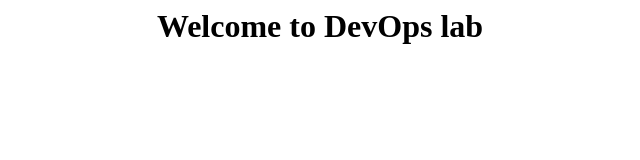
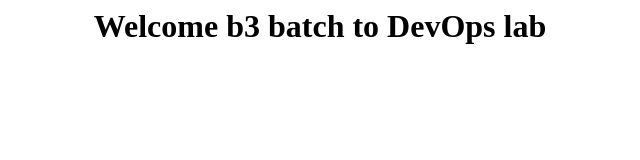
Before and after one commit to sveridevops/exp5b31, a plain HTML site: page index.html in a window 1280 px wide. Shown: the whole page, without its empty margins (320-960 px from the left). Drawn offline with Linux system fonts and the light colour scheme.

Commit message:
updated index.html

```diff
--- a/index.html
+++ b/index.html
@@ -1,7 +1,7 @@
 <html>
     <body>
         <center>
-            <h1>Welcome to DevOps lab</h1>
+            <h1>Welcome b3 batch to DevOps lab </h1>
         </center>
     </body>
 </html>
```
